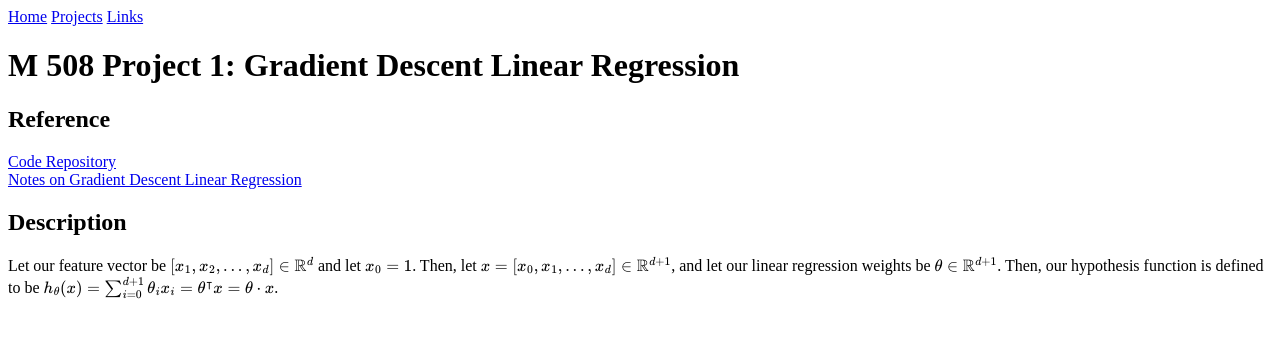
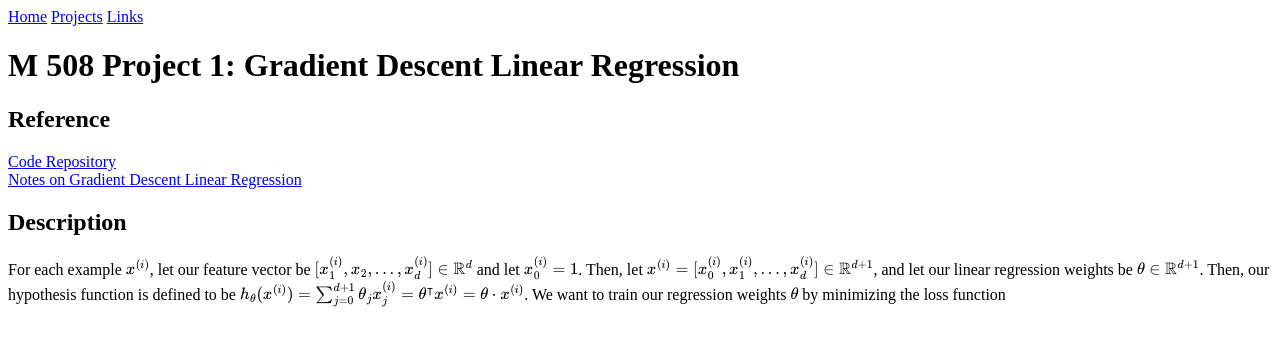
Before and after one commit to CategorIAN/categorian.github.io, a Jekyll site: the page built from projects/msu/m_508/linear_regression.md, in a window 1280 px wide. Shown: the top 346 px of the page. Built offline with Jekyll 4.4.1, drawn with Linux system fonts in a browser that asks for light colours; formulas are drawn with MathJax 3.

Commit message:
Update linear_regression.md

```diff
--- a/projects/msu/m_508/linear_regression.md
+++ b/projects/msu/m_508/linear_regression.md
@@ -11,5 +11,5 @@ layout: default
 
 <h2>Description</h2>
 <p>
-Let our feature vector be \([x_1, x_2, ..., x_d] \in \mathbb{R}^d\) and let \(x_0 = 1\). Then, let \(x = [x_0, x_1, ..., x_d] \in \mathbb{R}^{d+1}\), and let our linear regression weights be \(\theta \in \mathbb{R}^{d+1}\). Then, our hypothesis function is defined to be \(h_{\theta}(x) = \sum_{i=0}^{d+1} \theta_i x_i = \theta^{\intercal} x = \theta \cdot x\).
+For each example \(x^{(i)}\), let our feature vector be \([x_1^{(i)}, x_2, ..., x_d^{(i)}] \in \mathbb{R}^d\) and let \(x_0^{(i)} = 1\). Then, let \(x^{(i)} = [x_0^{(i)}, x_1^{(i)}, ..., x_d^{(i)}] \in \mathbb{R}^{d+1}\), and let our linear regression weights be \(\theta \in \mathbb{R}^{d+1}\). Then, our hypothesis function is defined to be \(h_{\theta}(x^{(i)}) = \sum_{j=0}^{d+1} \theta_j x_j^{(i)} = \theta^{\intercal} x^{(i)} = \theta \cdot x^{(i)}\). We want to train our regression weights \(\theta\) by minimizing the loss function
 </p>
```
